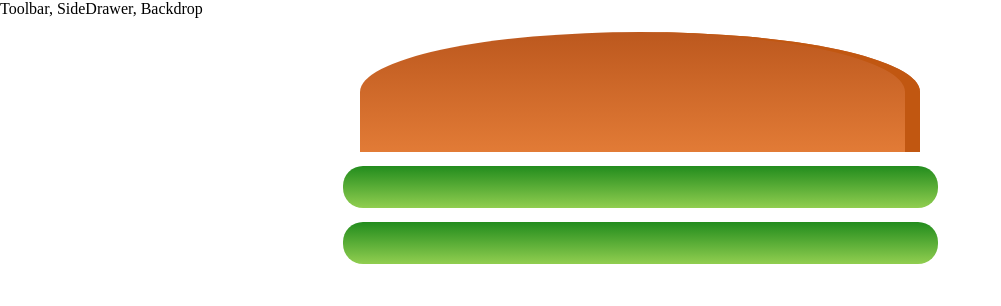
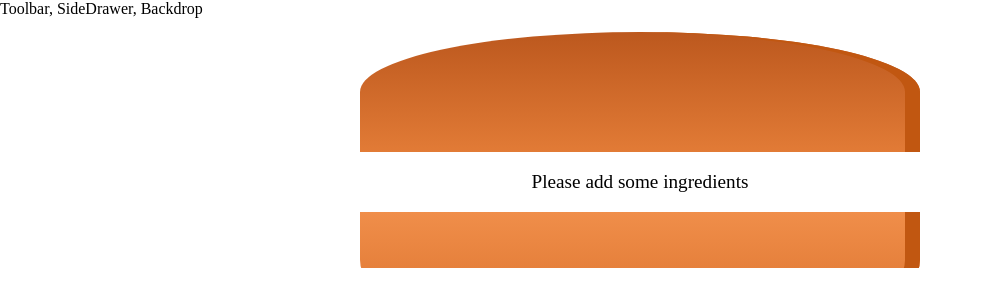
Before and after one commit to AxSch/burger-app, a React app: page / in a window 1280 px wide. Shown: the top 306 px of the page, without its empty margins (0-1001 px from the left). Built offline with nearby package versions, Linux system fonts and the light colour scheme; a web font is replaced by a local one.

Commit message:
refact: Changed component to be a class component with state

```diff
--- a/src/containers/BurgerBuilder/BurgerBuilder.tsx
+++ b/src/containers/BurgerBuilder/BurgerBuilder.tsx
@@ -9,25 +9,44 @@ export interface IBurgerIngredients {
   cheese: number,
   meat: number,
 }
-interface IBurgerBuilderState {
-  ingredients: IBurgerIngredients
+
+const ingredients: IBurgerIngredients = {
+  salad: 0,
+  bacon: 0,
+  cheese: 0,
+  meat: 0,
 }
 
-const initialState = {
-    salad: 2,
-    bacon: 2,
-    cheese: 2,
-    meat: 1,
+const prices: IBurgerIngredients = {
+  salad: 0.2,
+  bacon: 0.5,
+  cheese: 0.3,
+  meat: 1.20,
 }
 
-const burgerBuilder: React.FunctionComponent<{}>= () => {
-  const [ingrednts, setIngredients] = React.useState(initialState)
-  return (
+export interface IIPriceState {
+  price: IBurgerIngredients
+  setPrices: Function
+}
+
+class BurgerBuilder extends React.Component<{}> {
+  constructor(props){
+    super(props)
+    this.state = {
+      ingredients,
+      prices
+    }
+  }
+
+
+  public render() {
+   return (
     <>
-      <Burger ingredients={ingrednts} />
-      <BuildControls />
+      <Burger ingredients={ingredients} />
+      <BuildControls setIngredient={() => {}} setPrice={undefined} />
     </>
   )
 }
+}
 
-export default burgerBuilder
+export default BurgerBuilder
```
